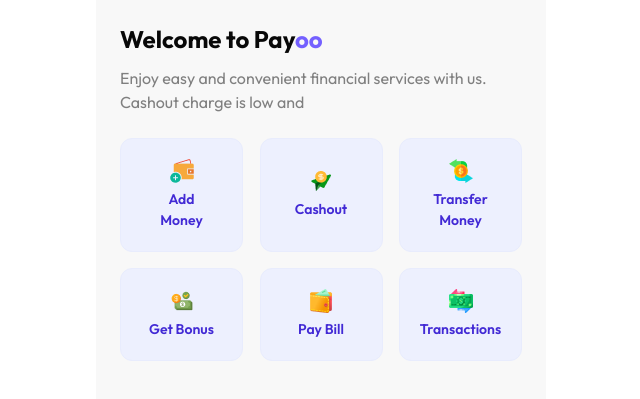
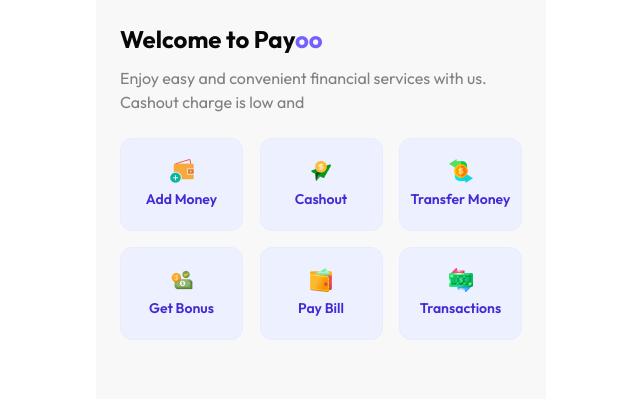
Before and after one commit to AHJ32/Payoo, a plain HTML site: page home.html in a window 1280 px wide. Shown: the part 83-482 px from the top of the page, without its empty margins (319-959 px from the left). Drawn offline with nearby package versions, Linux system fonts and the light colour scheme.

Commit message:
Minor fixes

```diff
--- a/home.html
+++ b/home.html
@@ -96,42 +96,42 @@
         <div class="dashboard-cards grid grid-cols-3 gap-[1.0313rem] mt-6">
           <button
             id="add-money"
-            class="btn px-[1.625rem] py-5 flex-col h-full rounded-[.75rem] btn-primary btn-soft"
+            class="btn py-5 flex-col h-full rounded-[.75rem] btn-primary btn-soft"
           >
             <img class="" src="./assets/opt-1.png" alt="" />
             <p id="add-money-text" class="">Add Money</p>
           </button>
           <button
             id="cashout-btn"
-            class="btn px-[1.625rem] py-5 flex-col h-full rounded-[.75rem] btn-primary btn-soft"
+            class="btn py-5 flex-col h-full rounded-[.75rem] btn-primary btn-soft"
           >
             <img class="" src="./assets/opt-2.png" alt="" />
             <p class="">Cashout</p>
           </button>
           <button
             id="transfer-money"
-            class="btn px-[1.625rem] py-5 flex-col h-full rounded-[.75rem] btn-primary btn-soft"
+            class="btn py-5 flex-col h-full rounded-[.75rem] btn-primary btn-soft"
           >
             <img class="" src="./assets/opt-3.png" alt="" />
-            <p class="">Transfer Money</p>
+            <p class="whitespace-nowrap">Transfer Money</p>
           </button>
           <button
             id="get-bonus"
-            class="btn px-[1.625rem] py-5 flex-col h-full rounded-[.75rem] btn-primary btn-soft"
+            class="btn py-5 flex-col h-full rounded-[.75rem] btn-primary btn-soft"
           >
             <img class="" src="./assets/opt-4.png" alt="" />
             <p class="" id="get-bonus-text">Get Bonus</p>
           </button>
           <button
             id="pay-bill"
-            class="btn px-[1.625rem] py-5 flex-col h-full rounded-[.75rem] btn-primary btn-soft"
+            class="btn py-5 flex-col h-full rounded-[.75rem] btn-primary btn-soft"
           >
             <img class="" src="./assets/opt-5.png" alt="" />
             <p class="">Pay Bill</p>
           </button>
           <button
             id="transaction-btn"
-            class="btn px-[1.625rem] py-5 flex-col h-full rounded-[.75rem] btn-primary btn-soft"
+            class="btn py-5 flex-col h-full rounded-[.75rem] btn-primary btn-soft"
           >
             <img class="" src="./assets/opt-6.png" alt="" />
             <p class="">Transactions</p>
```
